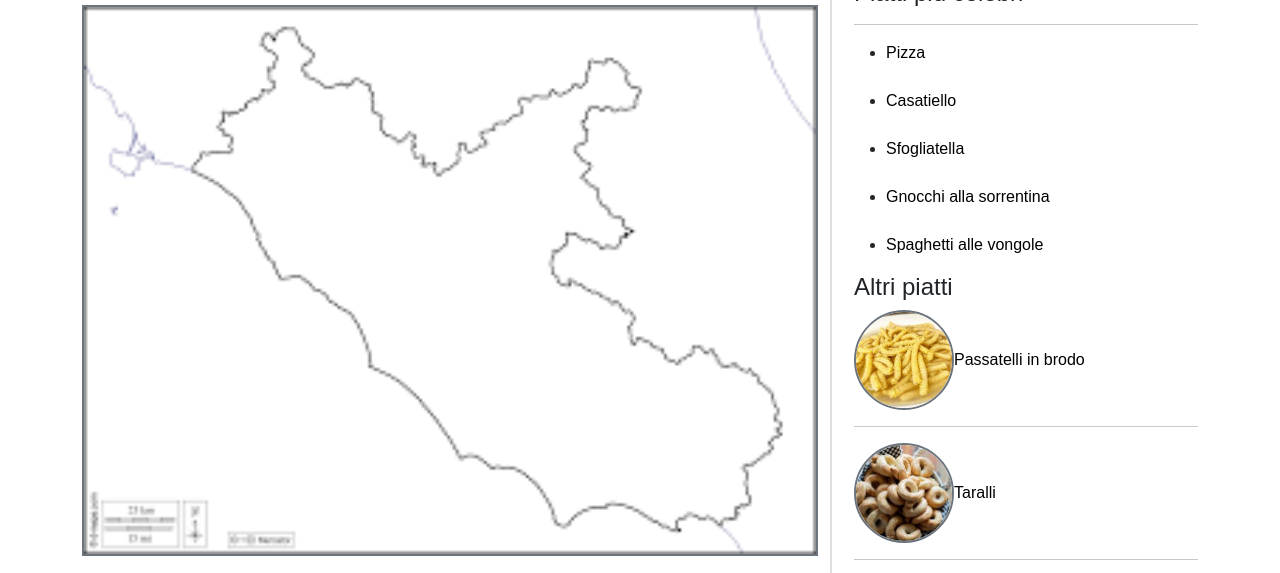
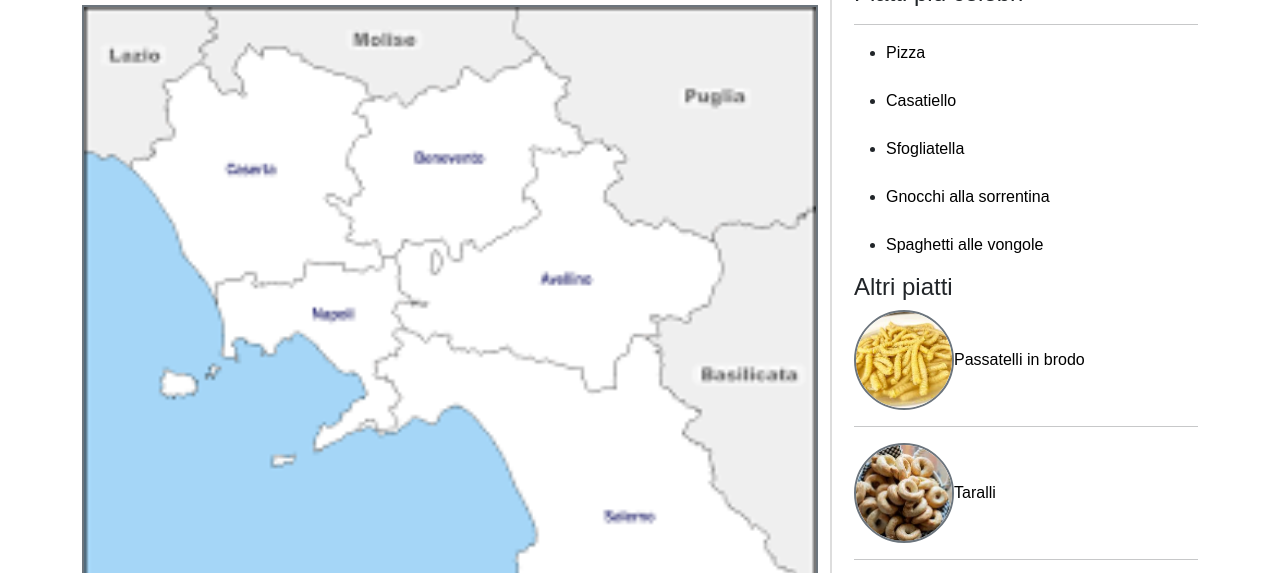
Before and after one commit to YeaDavi/RicetteItaliane, a plain HTML site: page campania.html in a window 1280 px wide. Shown: the part 224-797 px from the top of the page. Drawn offline with nearby package versions, Linux system fonts and the light colour scheme.

Commit message:
sistemati alcuni errori con le immagini

```diff
--- a/campania.html
+++ b/campania.html
@@ -51,7 +51,7 @@
         <div class="row">
             <div class="col-md-8 order-2 order-md-1">
                 <h2>La Campania</h2>
-                <img src="assets/immages/lazio.jpg" width="1000px" class="border border-2 border-secondary"/>
+                <img src="assets/immages/campania.jpg" width="1000px" class="border border-2 border-secondary"/>
                 <br>
                 <p> La cucina campana è una tradizione culinaria molto antica e ricca.
                     Alcuni piatti sono divenuti noti nel mondo, nati da una terra dalle particolari caratteristiche climatiche a cui si è sommato, nel corso dei millenni,
```
Also changed, not shown: assets/immages/italia.jpg.
